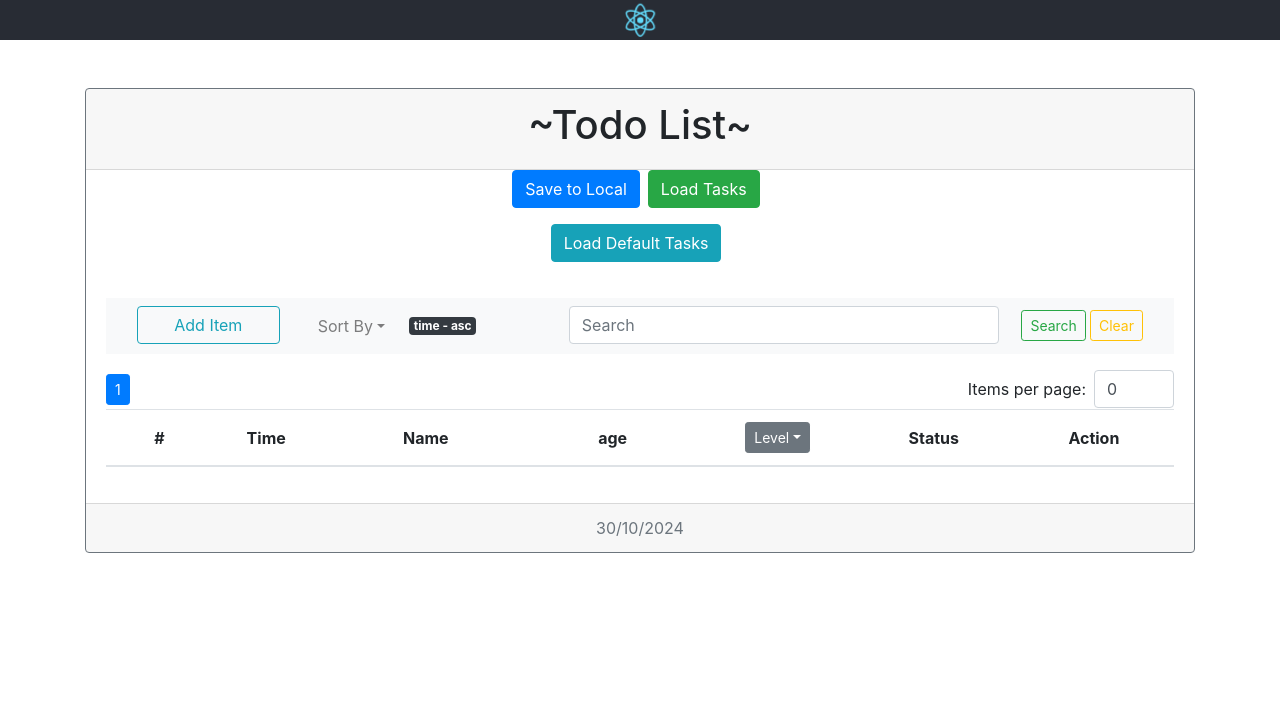
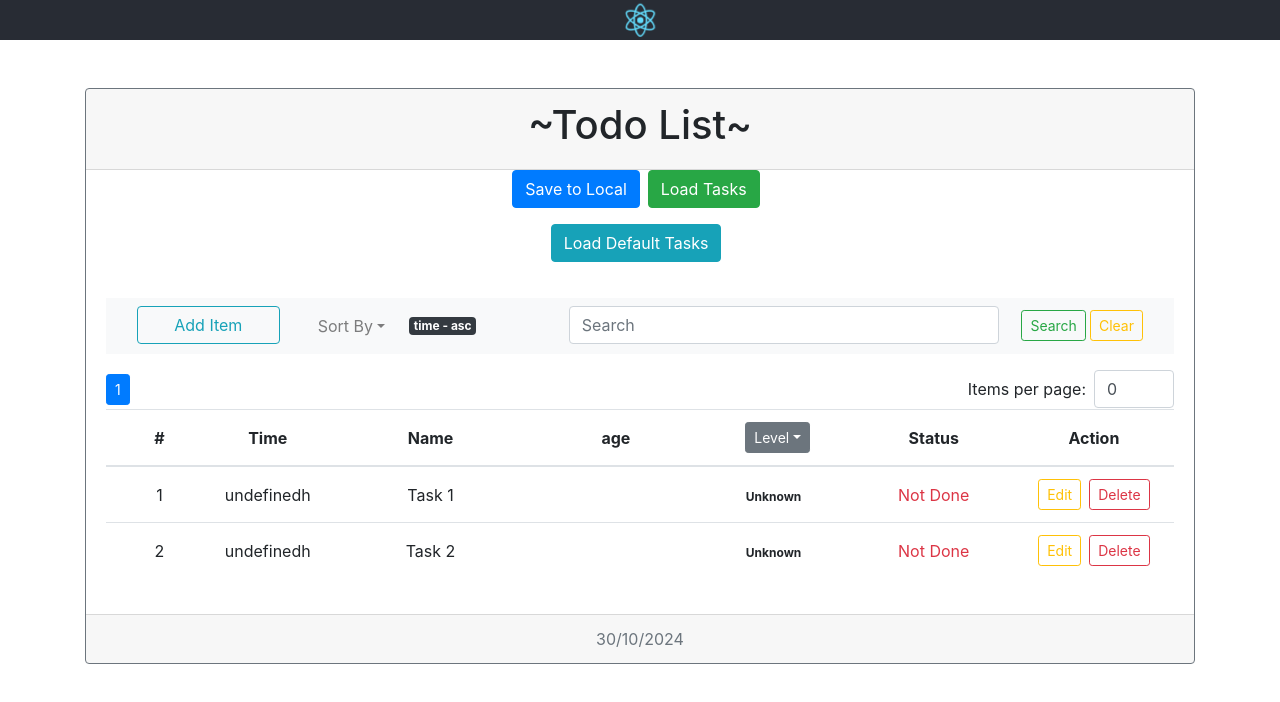
Before and after one commit to ducitp5/reactjs-todos-list, a React (Create React App) app: page / in a window 1280 px wide. Shown: the top 702 px of the page. Built offline with nearby package versions, Linux system fonts and the light colour scheme; data requests are answered from the project's data file.

Commit message:
$ npm install -g json-server $ json-server --watch db.json --port 3001 load tasks from Json DB

```diff
--- /dev/null
+++ b/db.json
@@ -0,0 +1,14 @@
+{
+  "tasks": [
+    {
+      "id": "1",
+      "name": "Task 1",
+      "completed": false
+    },
+    {
+      "id": "2",
+      "name": "Task 2",
+      "completed": true
+    }
+  ]
+}
--- a/src/App.js
+++ b/src/App.js
@@ -32,6 +32,17 @@ class App extends React.Component {
     })
   }
 
+  componentDidMount() {
+    // Load data from JSON Server
+    fetch("http://localhost:3001/tasks")
+        .then(response => response.json())
+        .then(
+            data => {
+              this.setState({ items: data })
+            }
+        )
+        .catch(error => console.error("Error loading tasks:", error));
+  }
   handleToggleForm = () => {
     this.setState({
       showForm: !this.state.showForm,
```
